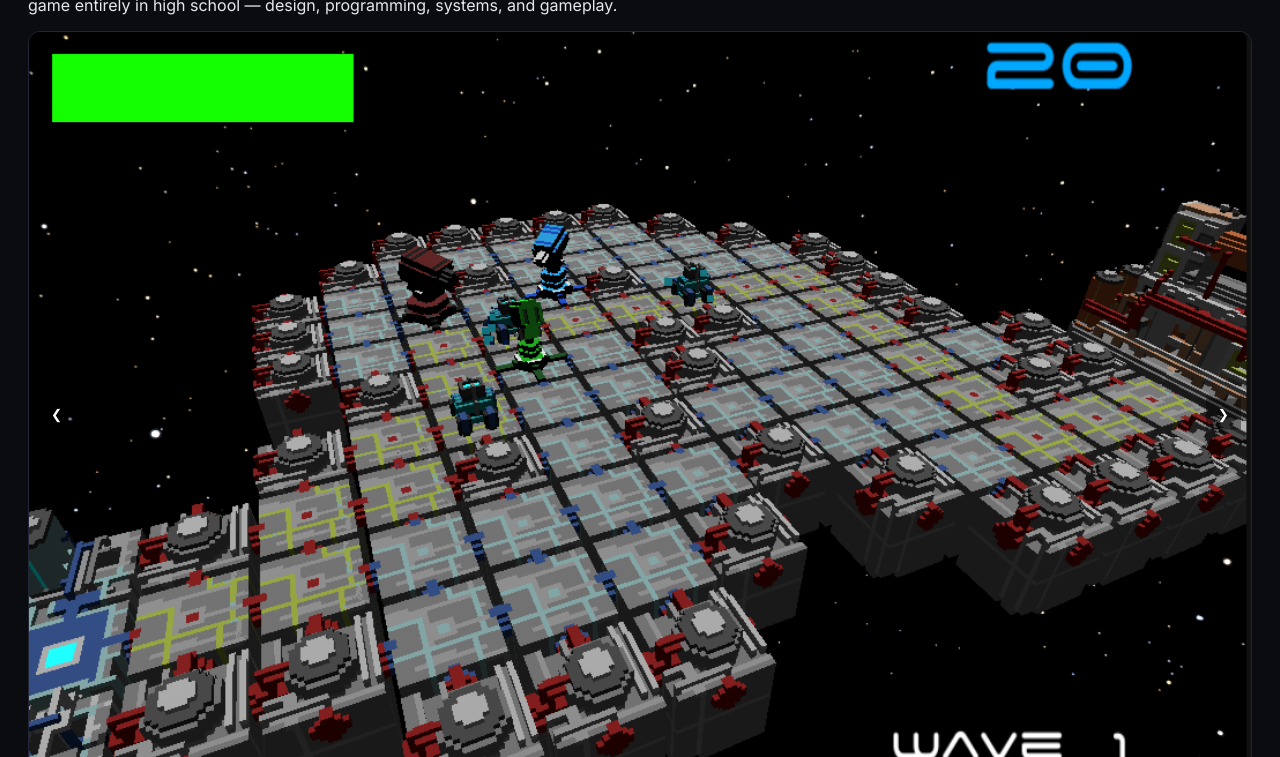
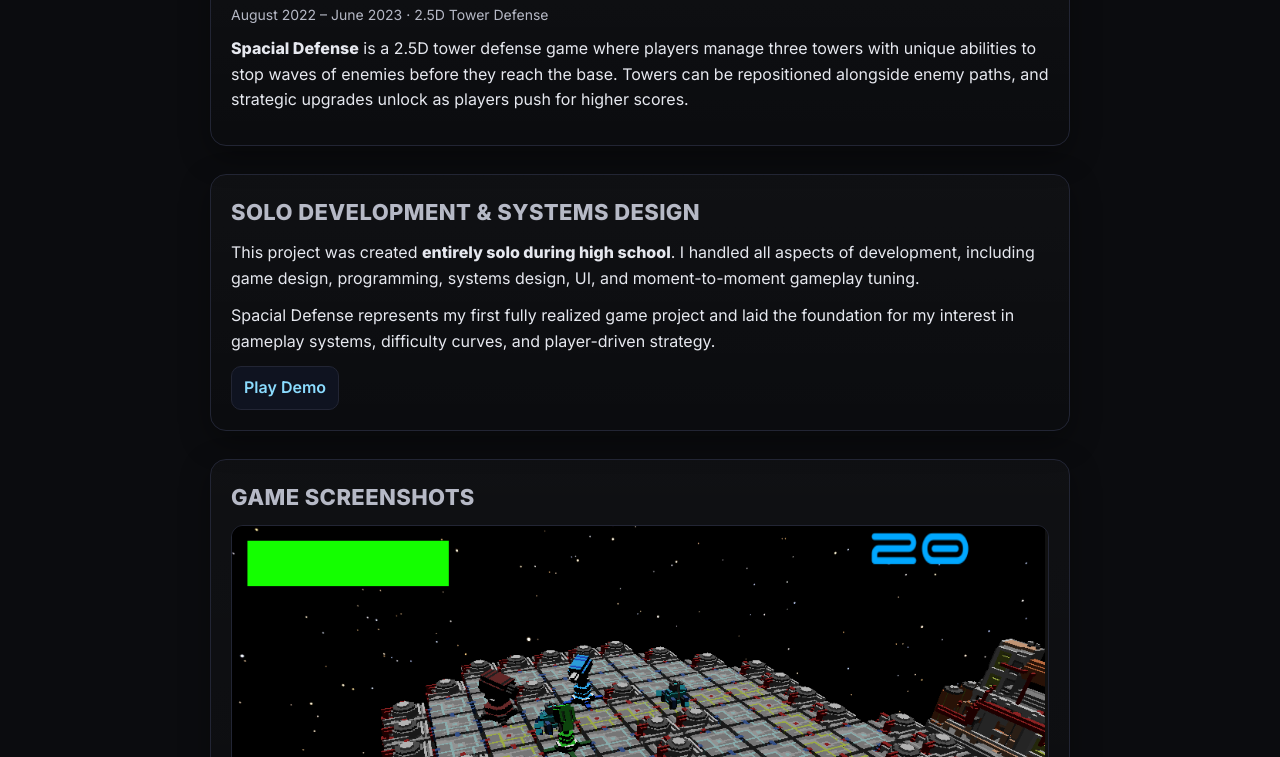
Before and after one commit to Teddybar5/Teddybar5.github.io, a plain HTML site: page spacial.html in a window 1280 px wide. Shown: the part 175-932 px from the top of the page. Drawn offline with Linux system fonts and the light colour scheme.

Commit message:
Update spacial.html

```diff
--- a/spacial.html
+++ b/spacial.html
@@ -1,48 +1,218 @@
 <!DOCTYPE html>
 <html lang="en">
 <head>
-<meta charset="UTF-8">
+  <meta charset="UTF-8" />
+  <meta name="viewport" content="width=device-width, initial-scale=1" />
   <title>Spacial Defense – Project</title>
+
+  <link rel="preconnect" href="https://fonts.googleapis.com">
+  <link rel="preconnect" href="https://fonts.gstatic.com" crossorigin>
   <link href="https://fonts.googleapis.com/css2?family=Inter:wght@400;600;800&display=swap" rel="stylesheet">
+
   <style>
-  body{ background:#0b0c0f; color:#e6e8ef; font-family:Inter; padding:20px; }
-  a{ color:#8bdcff; }
-  .back{ display:inline-block; margin-bottom:20px; }
-  .slider{ position:relative; overflow:hidden; border:1px solid #222534; border-radius:12px; }
-  .slider-track{ display:flex; transition:.3s; }
-  .slider-track img{ width:100%; object-fit:cover; flex-shrink:0; }
-  .slider-btn{ position:absolute; top:50%; transform:translateY(-50%); background:rgba(0,0,0,0.4); color:white; border:none; padding:8px 12px; cursor:pointer; }
-  .prev{ left:10px;} .next{ right:10px;}
+    :root{
+      --bg: #0b0c0f;
+      --panel: #12141a;
+      --text: #e6e8ef;
+      --muted: #b6b9c6;
+      --accent: #6ee7ff;
+      --border: #222534;
+      --link: #8bdcff;
+      --shadow: 0 10px 30px rgba(0,0,0,.35);
+      --radius: 16px;
+      --max: 900px;
+    }
+
+    *{ box-sizing: border-box; }
+
+    body{
+      margin:0;
+      background: var(--bg);
+      color: var(--text);
+      font-family: Inter, system-ui, -apple-system, Segoe UI, Roboto, Helvetica, Arial;
+      line-height:1.6;
+    }
+
+    a{ color: var(--link); text-decoration:none; }
+    a:hover{ text-decoration: underline; }
+
+    .wrap{
+      max-width: var(--max);
+      margin: 0 auto;
+      padding: 32px 20px 80px;
+    }
+
+    .back{
+      display:inline-flex;
+      align-items:center;
+      gap:8px;
+      margin-bottom:24px;
+      color: var(--muted);
+      font-weight:600;
+    }
+
+    h1{
+      font-size: clamp(28px, 5vw, 40px);
+      margin: 0 0 12px 0;
+      font-weight:800;
+    }
+
+    h2{
+      font-size: 22px;
+      margin: 0 0 10px 0;
+      color: var(--muted);
+      text-transform: uppercase;
+      letter-spacing: .4px;
+    }
+
+    p{ margin: 0 0 12px 0; }
+
+    .meta{
+      color: var(--muted);
+      font-size: 14px;
+      margin-bottom: 10px;
+    }
+
+    .card{
+      background: linear-gradient(180deg, rgba(255,255,255,.02), rgba(255,255,255,0));
+      border: 1px solid var(--border);
+      border-radius: var(--radius);
+      padding: 20px;
+      box-shadow: var(--shadow);
+    }
+
+    section{ margin-bottom: 28px; }
+
+    /* Slider */
+    .slider{
+      position:relative;
+      overflow:hidden;
+      border-radius:12px;
+      border:1px solid var(--border);
+    }
+
+    .slider-track{
+      display:flex;
+      transition: transform .3s ease;
+    }
+
+    .slider-track img{
+      width:100%;
+      flex-shrink:0;
+      object-fit:cover;
+    }
+
+    .slider-btn{
+      position:absolute;
+      top:50%;
+      transform:translateY(-50%);
+      background:rgba(0,0,0,0.4);
+      border:none;
+      color:white;
+      font-size:22px;
+      padding:8px 12px;
+      cursor:pointer;
+    }
+
+    .slider-btn.prev{ left:10px; }
+    .slider-btn.next{ right:10px; }
+
+    .actions{
+      display:flex;
+      gap:10px;
+      flex-wrap:wrap;
+      margin-top:12px;
+    }
+
+    .btn{
+      display:inline-flex;
+      align-items:center;
+      gap:8px;
+      padding:8px 12px;
+      border-radius:10px;
+      background:#0f1320;
+      border:1px solid var(--border);
+      font-weight:600;
+    }
   </style>
 </head>
+
 <body>
+  <div class="wrap">
 
     <a href="index.html" class="back">← Back to Portfolio</a>
 
+    <!-- Overview -->
+    <section class="card">
       <h1>Spacial Defense</h1>
+      <div class="meta">August 2022 – June 2023 · 2.5D Tower Defense</div>
       <p>
-Spacial Defense is a 2.5D tower defense game where players manage 3 towers with unique abilities to defeat waves of enemies and earn upgrades. I created this game entirely in high school — design, programming, systems, and gameplay.
+        <strong>Spacial Defense</strong> is a 2.5D tower defense game where players
+        manage three towers with unique abilities to stop waves of enemies before
+        they reach the base. Towers can be repositioned alongside enemy paths,
+        and strategic upgrades unlock as players push for higher scores.
+      </p>
+    </section>
+
+    <!-- Early Development Focus -->
+    <section class="card">
+      <h2>Solo Development & Systems Design</h2>
+      <p>
+        This project was created <strong>entirely solo during high school</strong>.
+        I handled all aspects of development, including game design, programming,
+        systems design, UI, and moment-to-moment gameplay tuning.
+      </p>
+      <p>
+        Spacial Defense represents my first fully realized game project and laid
+        the foundation for my interest in gameplay systems, difficulty curves,
+        and player-driven strategy.
       </p>
 
+      <div class="actions">
+        <a class="btn" href="https://simmer.io/@Teddybar5/spacialdefense" target="_blank" rel="noopener">Play Demo</a>
+      </div>
+    </section>
+
+    <!-- Screenshots -->
+    <section class="card">
+      <h2>Game Screenshots</h2>
       <div class="slider">
         <div class="slider-track">
-    <img src="images/spacialDefenseSC.png">
-    <img src="images/spacialDefenseSC3.png">
-    <img src="images/spacialDefenseSC4.png">
-    <img src="images/spacialDefenseSC5.png">
-    <img src="images/spacialDefenseSC6.png">
+          <img src="Images/spacialDefenseSC.png" alt="Spacial Defense screenshot 1">
+          <img src="Images/spacialDefenseSC3.png" alt="Spacial Defense screenshot 2">
+          <img src="Images/spacialDefenseSC4.png" alt="Spacial Defense screenshot 3">
+          <img src="Images/spacialDefenseSC5.png" alt="Spacial Defense screenshot 4">
+          <img src="Images/spacialDefenseSC6.png" alt="Spacial Defense screenshot 5">
         </div>
         <button class="slider-btn prev">&#10094;</button>
         <button class="slider-btn next">&#10095;</button>
       </div>
+    </section>
+
+  </div>
 
   <script>
-const tr=document.querySelector('.slider-track');
-const sl=document.querySelectorAll('.slider-track img');
-let id=0;
-function up(){ tr.style.transform=`translateX(${-id*100}%)`; }
-document.querySelector('.next').onclick=()=>{ id=(id+1)%sl.length; up(); }
-document.querySelector('.prev').onclick=()=>{ id=(id-1+sl.length)%sl.length; up(); }
+    const slider = document.querySelector('.slider');
+    const track = slider.querySelector('.slider-track');
+    const slides = slider.querySelectorAll('img');
+    const prev = slider.querySelector('.prev');
+    const next = slider.querySelector('.next');
+
+    let index = 0;
+
+    function update(){
+      track.style.transform = `translateX(${-index * 100}%)`;
+    }
+
+    next.onclick = () => {
+      index = (index + 1) % slides.length;
+      update();
+    };
+
+    prev.onclick = () => {
+      index = (index - 1 + slides.length) % slides.length;
+      update();
+    };
   </script>
 
 </body>
```
Lines whose indentation alone changed are shown as unchanged.
